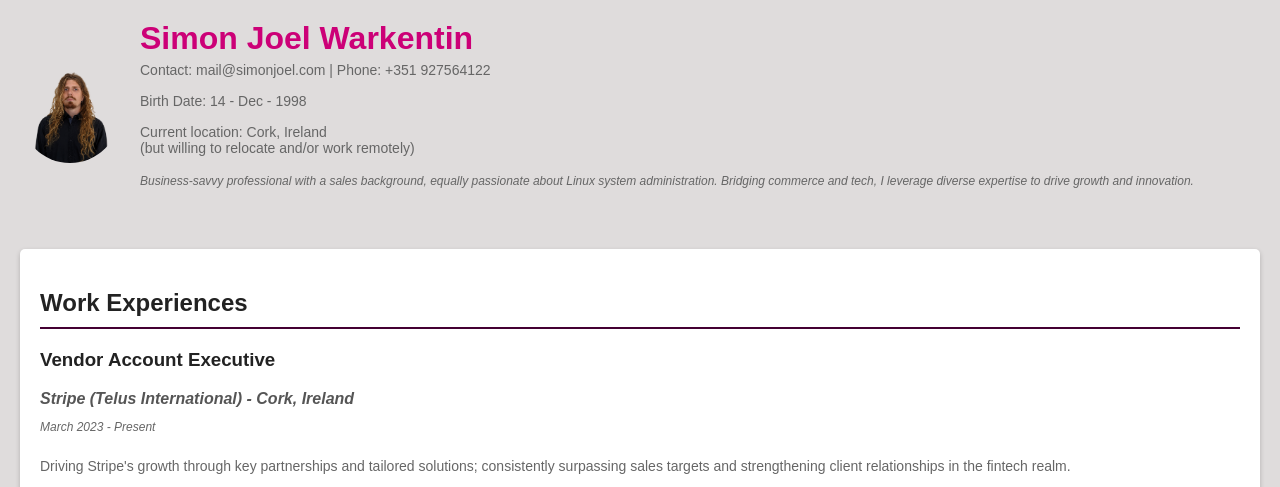
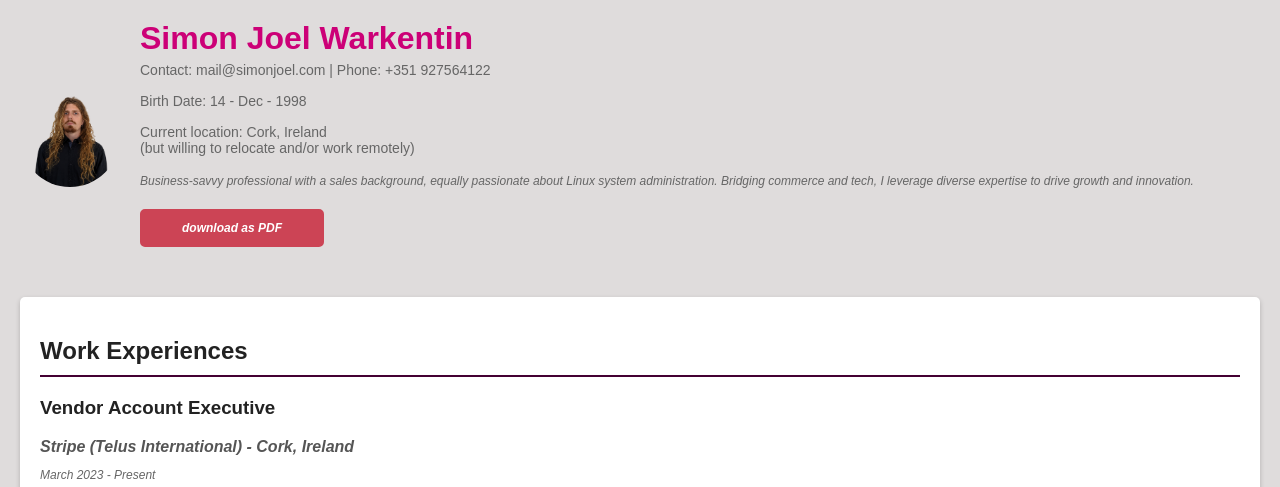
Before and after one commit to SimonJoelWarkentin/simonjoel, a PHP site: page /cv.html in a window 1280 px wide. Shown: the top 487 px of the page. Run offline with PHP 8.4, Linux system fonts and the light colour scheme.

Commit message:
style issues fixed

```diff
--- a/cover_letter.html
+++ b/cover_letter.html
@@ -17,6 +17,7 @@
         <h1>Simon Joel Warkentin</h1>
         <p>Birth Date: 14 - Dec - 1998</p>
         <p>Current location: Cork, Ireland<br>(but willing to relocate and/or work remotely)</p>
+	<a href="Simon_Joel_Cover_Letter.pdf" download="Simon_Joel_Cover_Letter.pdf" class="download-button">download as PDF</a>
     </div>
 </header>
 
--- a/cv.css
+++ b/cv.css
@@ -8,8 +8,7 @@ html {
 }
 
 body {
-/*    background: linear-gradient(to bottom, #fed 0%, #fff 50%, #fdc 100%);
-*/
+/*    background: linear-gradient(to bottom, #fed 0%, #fff 50%, #fdc 100%);*/
     background-color: #dfdcdc;
     color: #222;
     font-family: 'Arial', sans-serif;
@@ -92,6 +91,28 @@ hr {
     margin-top: 0px;
 }
 
+.download-button {
+    min-width: 140px;
+    margin-bottom: 10px;
+    display: inline-block;
+    padding: 10px 20px;
+    color: #fff;
+    background-color: #c45;
+    border: 2px solid #c45;
+    border-radius: 5px;
+    text-decoration: none;
+    font-weight: bold;
+    text-align: center;
+    cursor: pointer;
+    transition: background-color 0.3s;
+}
+
+.download-button:hover {
+    background-color: #f56;
+    border: 2px solid black;
+    transform: scale(1.02);
+}
+
 p {
     color: #666;
     font-size: 14px;
--- a/cv.html
+++ b/cv.html
@@ -21,9 +21,9 @@
             <p>Birth Date: 14 - Dec - 1998</p>
             <p>Current location: Cork, Ireland<br>(but willing to relocate and/or work remotely)</p>
             <np class="date">Business-savvy professional with a sales background, equally passionate about Linux system administration. Bridging commerce and tech, I leverage diverse expertise to drive growth and innovation.</p>
-        </div>
+	    <a href="Simon_Joel_CV.pdf" download="Simon_Joel_CV.pdf" class="download-button">download as PDF</a>
+	</div>
     </header>
-
     <section class="work-experiences">
         <h2>Work Experiences</h2>
         <div class="experience">
--- a/dark.css
+++ b/dark.css
@@ -114,7 +114,7 @@ button:hover {
 
 .download-button:hover {
     background-color: #111;
-    border: 2px solid #fdc;
+    border: 2px solid #f67;
     transform: scale(1.02);
 }
 
@@ -203,6 +203,7 @@ footer a {
 #navigation-bar li a {
     color: #fee;
     transition: all 0.2s ease-in-out;
+    border: solid 1px transparent;
 }
 
 #navigation-bar li a:hover {
--- a/style.css
+++ b/style.css
@@ -161,6 +161,12 @@ a[href]:hover {
     color: #FF7766;
 }
 
+#content3 img {
+    max-height: 10%;
+    width: auto;
+    display: block;
+}
+
 #content4 {
     text-align: right;
     background-color: #282828;
```
Also changed, not shown: about_me.php (+4 -6 lines), index.php (+6 -3 lines). Lines whose indentation alone changed are shown as unchanged.
